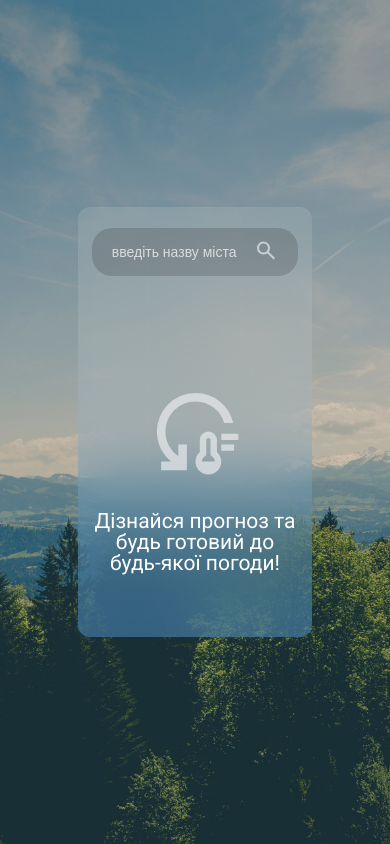
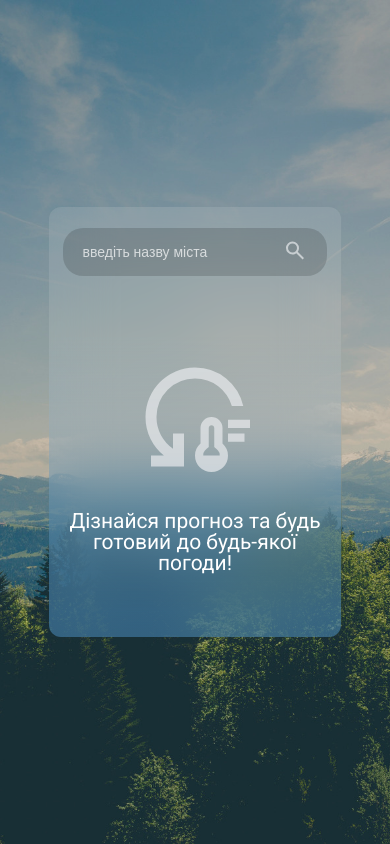
Before and after one commit to Dev-Olena/weather_app, a plain HTML site: page index.html in a window 390 px wide. Drawn offline with Linux system fonts and the light colour scheme.

Commit message:
increase .main-content width for screen <=550px

```diff
--- a/css/style.css
+++ b/css/style.css
@@ -261,6 +261,9 @@
 }
 
 @media screen and (max-width: 550px){
+    .main-content {
+        width: 75%;
+    }
     .weather-block {
         gap: 0.5rem;
     }
```
